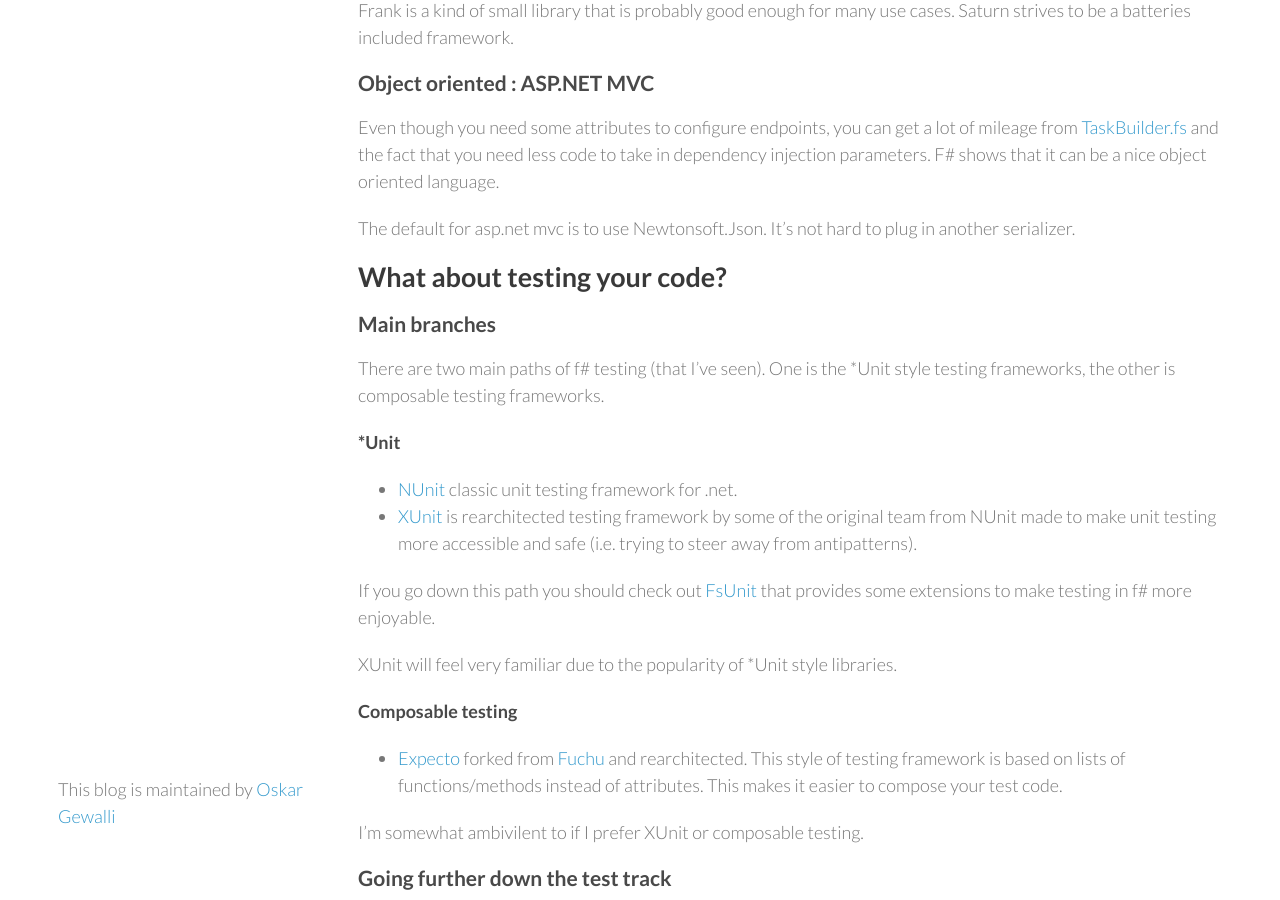
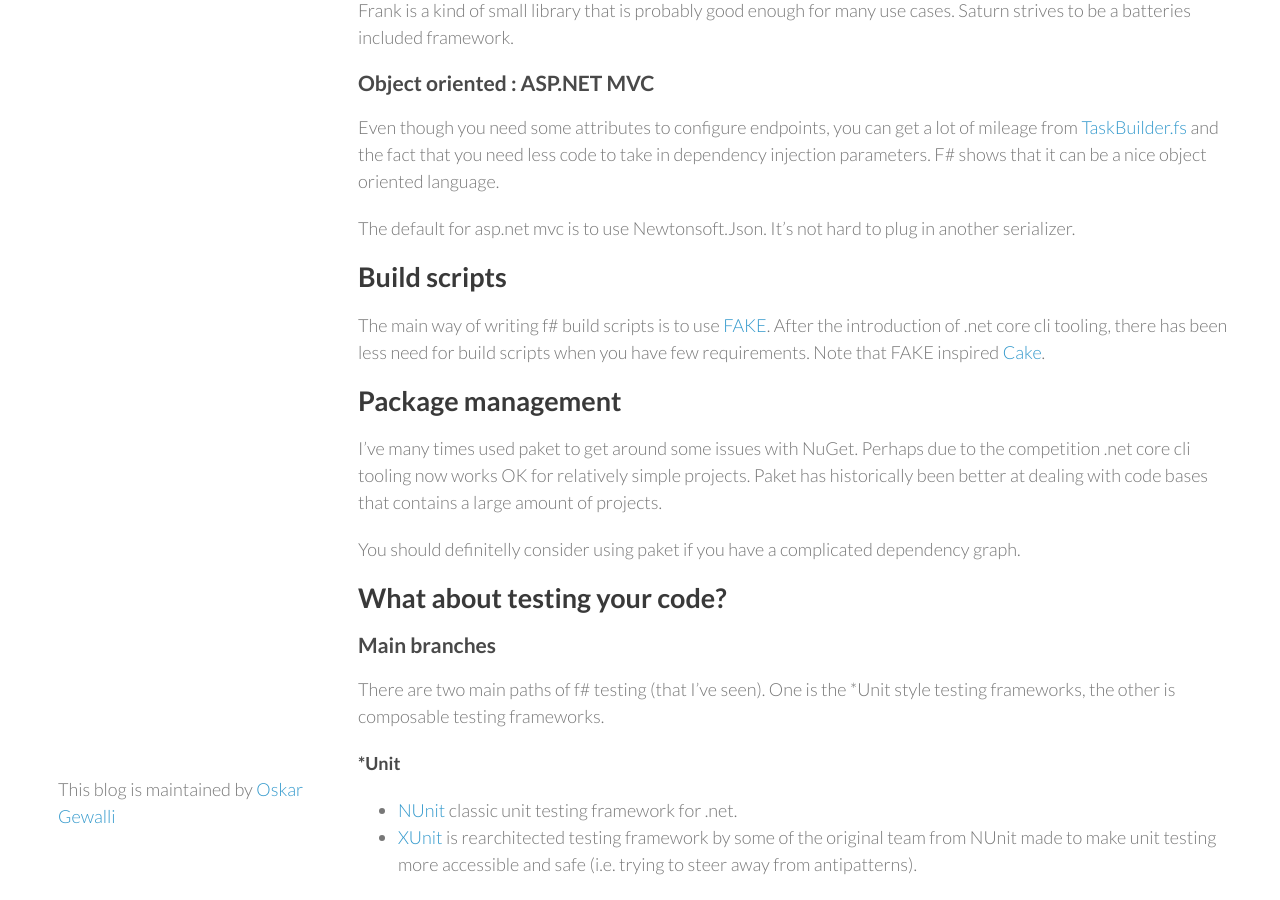
Before and after one commit to wallymathieu/assertfail, a Jekyll site: the page built from _posts/2019-01-06-Choose-your-own-adventure-in-fsharp.md, in a window 1280 px wide and 900 px high, scrolled down 2575 px. Built offline with Jekyll 4.4.1, drawn with Linux system fonts in a browser that asks for light colours; nearby versions of some CDN libraries; some of the changed text lies outside the part shown.

Commit message:
Conclusion, Build scripts and Package management

```diff
--- a/_posts/2019-01-06-Choose-your-own-adventure-in-fsharp.md
+++ b/_posts/2019-01-06-Choose-your-own-adventure-in-fsharp.md
@@ -90,6 +90,17 @@
 
 The default for asp.net mvc is to use Newtonsoft.Json. It's not hard to plug in another serializer.
 
+## Build scripts
+
+The main way of writing f# build scripts is to use
+[FAKE](https://github.com/fsharp/fake). After the introduction of .net core cli tooling, there has been less need for build scripts when you have few requirements. Note that FAKE inspired [Cake](https://cakebuild.net).
+
+## Package management
+
+I've many times used paket to get around some issues with NuGet. Perhaps due to the competition .net core cli tooling now works OK for relatively simple projects. Paket has historically been better at dealing with code bases that contains a large amount of projects.
+
+You should definitelly consider using paket if you have a complicated dependency graph.
+
 ## What about testing your code?
 
 ### Main branches
@@ -141,3 +152,7 @@
 ### [F#+](https://github.com/fsprojects/FSharpPlus)
 
 My personal favorite. It's a rejection of the assumption that [f# cannot express higher level of abstractions](https://forums.fsharp.org/t/does-f-have-a-future/237). By using for instance monad transformers you can get the same functionality (combinations of computation expressions) as in ExtCore but without having to manually code it.
+
+## Conclusion
+
+F# has a rich eco system of tools and frameworks. It can be a useful tool in order to deal with complexity or just to write something quick. There are many paths that you can take get where you need to go.
```
